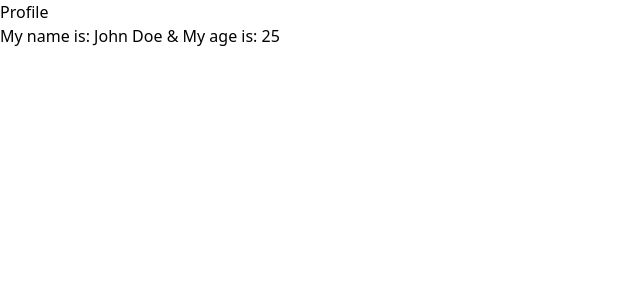
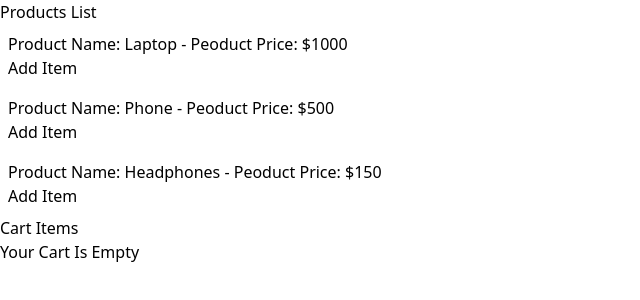
Before and after one commit to thecuriousteam/Web_Technology, a React (Vite) app in the folder Frontend/: page / in a window 1280 px wide. Shown: the top 300 px of the page, without its empty margins (0-640 px from the left). Built offline with nearby package versions, Linux system fonts and the light colour scheme.

Commit message:
useContext Examples

```diff
--- /dev/null
+++ b/Frontend/src/component/JSX_Concepts/02. JSX_Hooks/ContextAPI/Example_2/Auth_Provider.jsx
@@ -0,0 +1,23 @@
+// Step 2
+
+import { AuthContext } from "./Create_Context";
+import { useState } from "react";
+// Auth Provider to manage the state
+export const AuthProvider = ({ children }) => {
+  const [user, setUser] = useState(null);
+
+  // creating functionality that being shared across all the components
+  const login = (userData) => {
+    setUser(userData);
+  };
+
+  const logout = () => {
+    setUser(null);
+  };
+
+  return (
+    <AuthContext.Provider value={{ user, login, logout }}>
+      {children}
+    </AuthContext.Provider>
+  );
+};
--- /dev/null
+++ b/Frontend/src/component/JSX_Concepts/02. JSX_Hooks/ContextAPI/Example_2/Create_Context.jsx
@@ -0,0 +1,7 @@
+// Step 1
+
+// Creating Context
+import { createContext } from "react";
+
+// Context Component
+export const AuthContext = createContext();
--- /dev/null
+++ b/Frontend/src/component/JSX_Concepts/02. JSX_Hooks/ContextAPI/Example_2/Login.jsx
@@ -0,0 +1,28 @@
+// Step 3 - Consumers
+
+// creating login context to stimulate the loggedin user
+import React, { useContext } from "react";
+import { AuthContext } from "./Create_Context";
+const Login = () => {
+  // login functionality consume destructure
+  const { login } = useContext(AuthContext);
+
+  // console.log("Login Context ", login);
+  // pass the username and password to context for storage
+  const handleLogin = () => {
+    const userLogin = { name: "Nandan", email: "nandangn@gmail.com" };
+
+    // send login details to context
+    login(userLogin);
+  };
+  return (
+    <div>
+      <h1>Welcome to Curious Community</h1>
+      <button onClick={handleLogin} className="bg-violet-500 p-5 rounded-2xl">
+        Login
+      </button>
+    </div>
+  );
+};
+
+export default Login;
--- /dev/null
+++ b/Frontend/src/component/JSX_Concepts/02. JSX_Hooks/ContextAPI/Example_2/Profile_Component.jsx
@@ -0,0 +1,25 @@
+// Step 3 - Consumers userData and logout
+
+import React, { useContext } from "react";
+import { AuthContext } from "./Create_Context";
+
+const UserProfile = () => {
+  // consumer
+  const { user, logout } = useContext(AuthContext);
+
+  return (
+    <div>
+      {user ? (
+        <div>
+          <h2>Welcome: {user.name}</h2>
+          <h2>Email: {user.email}</h2>
+          <button onClick={logout}>Logout</button>
+        </div>
+      ) : (
+        <p>Please Login.....</p>
+      )}
+    </div>
+  );
+};
+
+export default UserProfile;
--- /dev/null
+++ b/Frontend/src/component/JSX_Concepts/02. JSX_Hooks/ContextAPI/Example_3/Cart_Context.jsx
@@ -0,0 +1,4 @@
+// Step - 1
+import { createContext } from "react";
+
+export const CartContext = createContext();
--- /dev/null
+++ b/Frontend/src/component/JSX_Concepts/02. JSX_Hooks/ContextAPI/Example_3/Cart_Provider.jsx
@@ -0,0 +1,21 @@
+// Step - 2 Creating Provider
+import { CartContext } from "./Cart_Context";
+import { useState } from "react";
+
+export const CartProvider = ({ children }) => {
+  const [cart, setCart] = useState([]);
+  // Providers
+  const addToCart = (item) => {
+    setCart([...cart, item]);
+  };
+
+  const removeFromCart = (itemId) => {
+    setCart(cart.filter((items) => items.id !== itemId));
+  };
+
+  return (
+    <CartContext.Provider value={{ cart, addToCart, removeFromCart }}>
+      {children}
+    </CartContext.Provider>
+  );
+};
--- /dev/null
+++ b/Frontend/src/component/JSX_Concepts/02. JSX_Hooks/ContextAPI/Example_3/Product_Cart.jsx
@@ -0,0 +1,29 @@
+// consumer
+import React, { useContext } from "react";
+import { CartContext } from "./Cart_Context";
+
+const ProductCart = () => {
+  // destructure cart and remove from cart
+  const { cart, removeFromCart } = useContext(CartContext);
+
+  console.log("Cart Context: ", cart);
+  return (
+    <div>
+      <h2>Cart Items</h2>
+      {cart.length === 0 ? (
+        <p> Your Cart Is Empty</p>
+      ) : (
+        cart.map((item) => (
+          <div key={item.id}>
+            <h2>
+              Product Name: {item.name} - Peoduct Price: ${item.price}
+            </h2>
+            <button onClick={() => removeFromCart(item.id)}>Remove Item</button>
+          </div>
+        ))
+      )}
+    </div>
+  );
+};
+
+export default ProductCart;
--- /dev/null
+++ b/Frontend/src/component/JSX_Concepts/02. JSX_Hooks/ContextAPI/Example_3/Product_List.jsx
@@ -0,0 +1,36 @@
+// Step - 2
+
+import { useContext } from "react";
+import { CartContext } from "./Cart_Context";
+
+// consumers
+const products = [
+  { id: 1, name: "Laptop", price: 1000 },
+  { id: 2, name: "Phone", price: 500 },
+  { id: 3, name: "Headphones", price: 150 },
+];
+
+// add product to cart
+export const ProductList = () => {
+  // destructure the addToCart from provider
+
+  const { cart, addToCart } = useContext(CartContext);
+
+  return (
+    <div>
+      <h1>Products List</h1>
+
+      {/* Implementing Add to product logic */}
+      {products.map((items) => (
+        <div key={items.id} className="gap-2 p-2">
+          <h2>
+            Product Name: {items.name} - Peoduct Price: ${items.price}
+          </h2>
+          <button onClick={() => addToCart(items)}>Add Item</button>
+
+          {/* {console.log("Cart Data: ", cart)} */}
+        </div>
+      ))}
+    </div>
+  );
+};
--- a/Frontend/src/component/JSX_Concepts/02. JSX_Hooks/ContextAPI/JSX_useContext.jsx
+++ b/Frontend/src/component/JSX_Concepts/02. JSX_Hooks/ContextAPI/JSX_useContext.jsx
@@ -3,14 +3,30 @@
 import React from "react";
 import { BioProvider } from ".";
 import Profile from "./home";
+import { AuthProvider } from "./Example_2/Auth_Provider";
+import Login from "./Example_2/Login";
+import UserProfile from "./Example_2/Profile_Component";
+import { CartProvider } from "./Example_3/Cart_Provider";
+import { ProductList } from "./Example_3/Product_List";
+import ProductCart from "./Example_3/Product_Cart";
 
 export const JSX_useContext = () => {
   return (
     <div>
-      <BioProvider>
-        {/* Wrap all the consuming components */}
-        <Profile />
-      </BioProvider>
+      {/* <BioProvider> */}
+      {/* Wrap all the consuming components */}
+      {/* <Profile /> */}
+      {/* </BioProvider> */}
+
+      {/* <AuthProvider>
+        <Login />
+        <UserProfile />
+      </AuthProvider> */}
+
+      <CartProvider>
+        <ProductList />
+        <ProductCart />
+      </CartProvider>
     </div>
   );
 };
```
